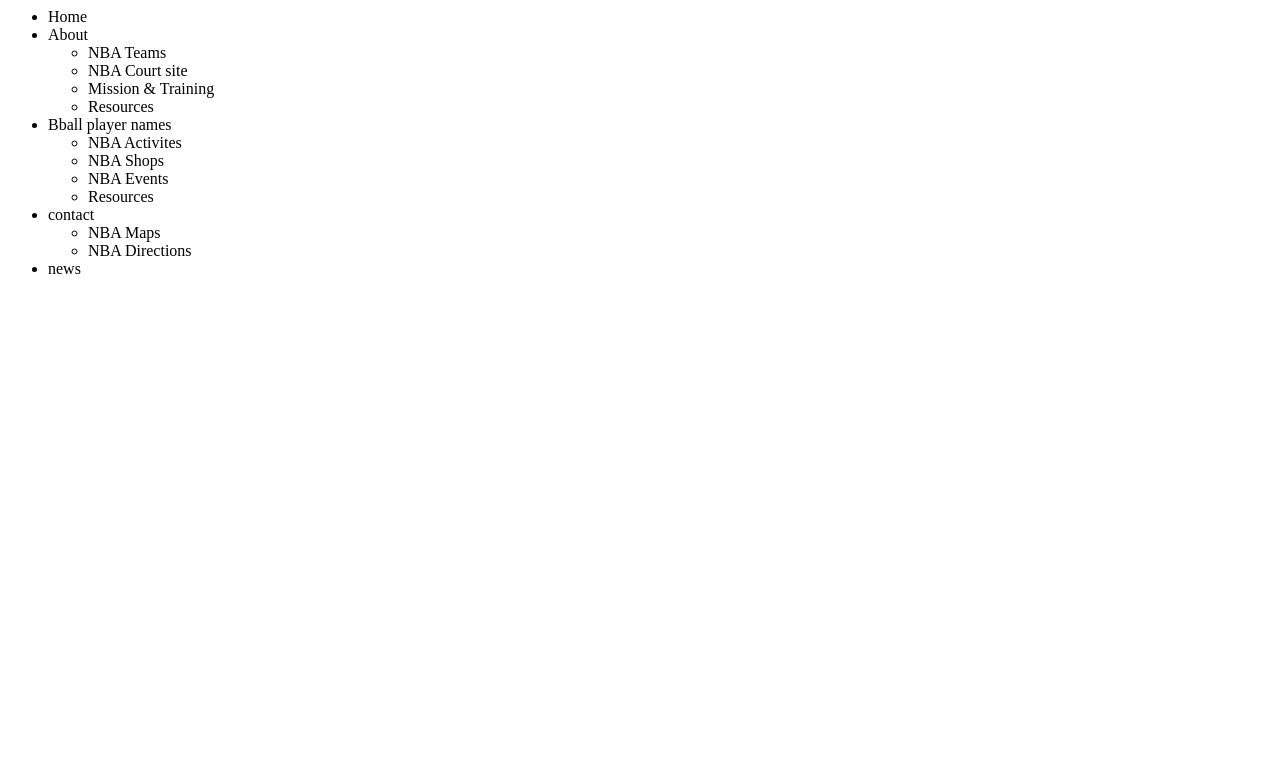
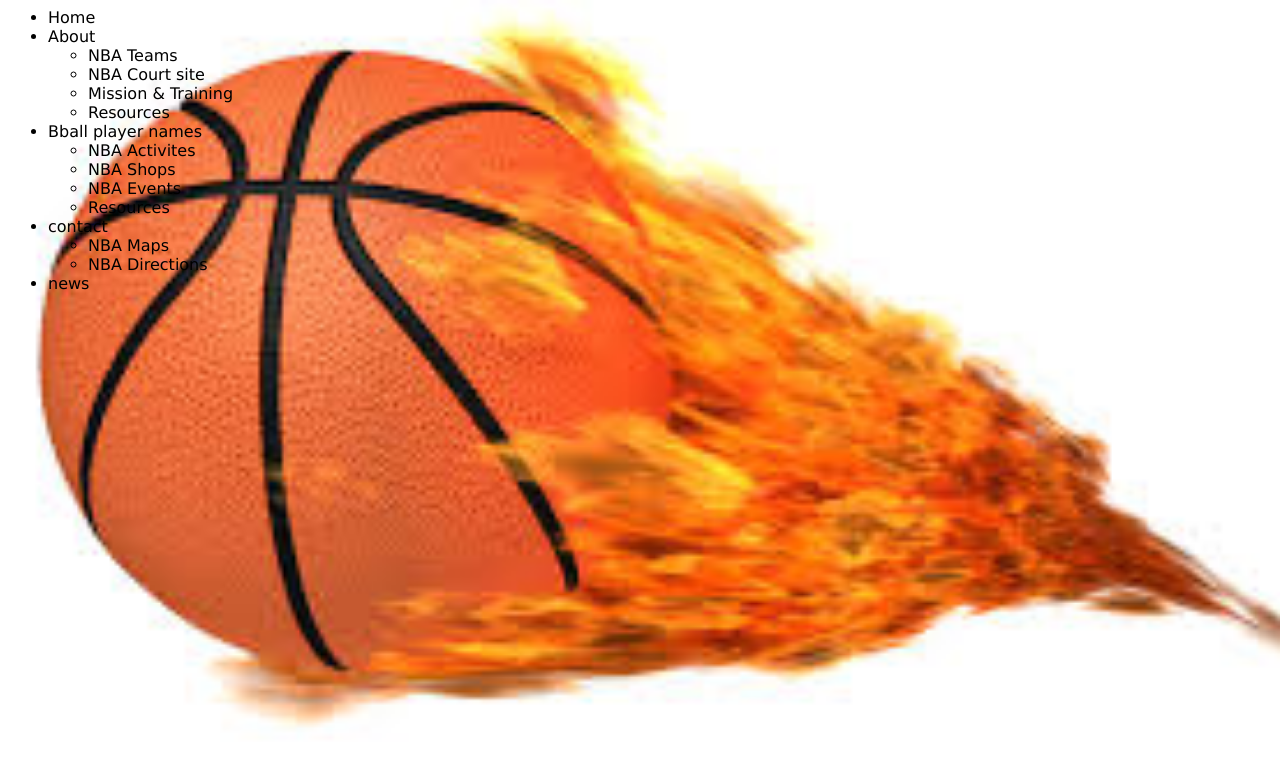
Before and after one commit to Belteshazza/sample-transparent-drop-down-navigation-, a plain HTML site: page index.html in a window 1280 px wide. Drawn offline with Linux system fonts and the light colour scheme.

Commit message:
added background image

```diff
--- a/css/style.css
+++ b/css/style.css
@@ -1,3 +1,5 @@
 body{
-    background-color;
+    background:url('/photo/photo.jpg') no-repeat;
+    background-size: cover;
+    font-family: 'Lucida Sans Unicode', 'Lucida Grande', 'Lucida Sans', Arial, sans-serif;
 }
```
